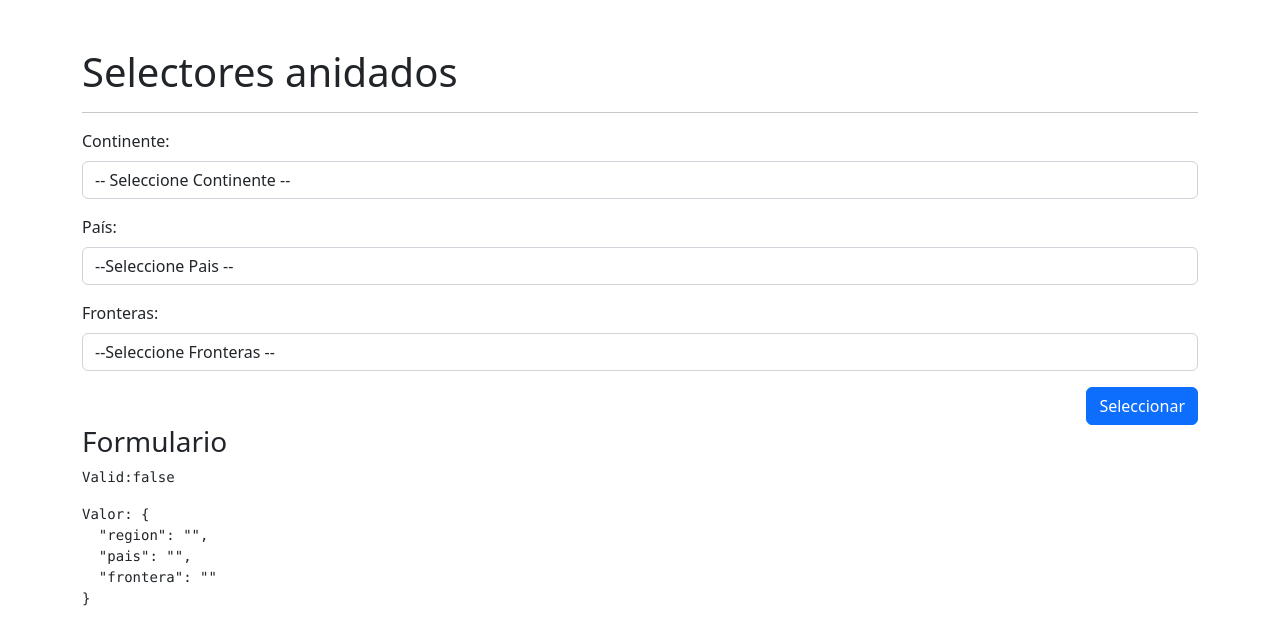
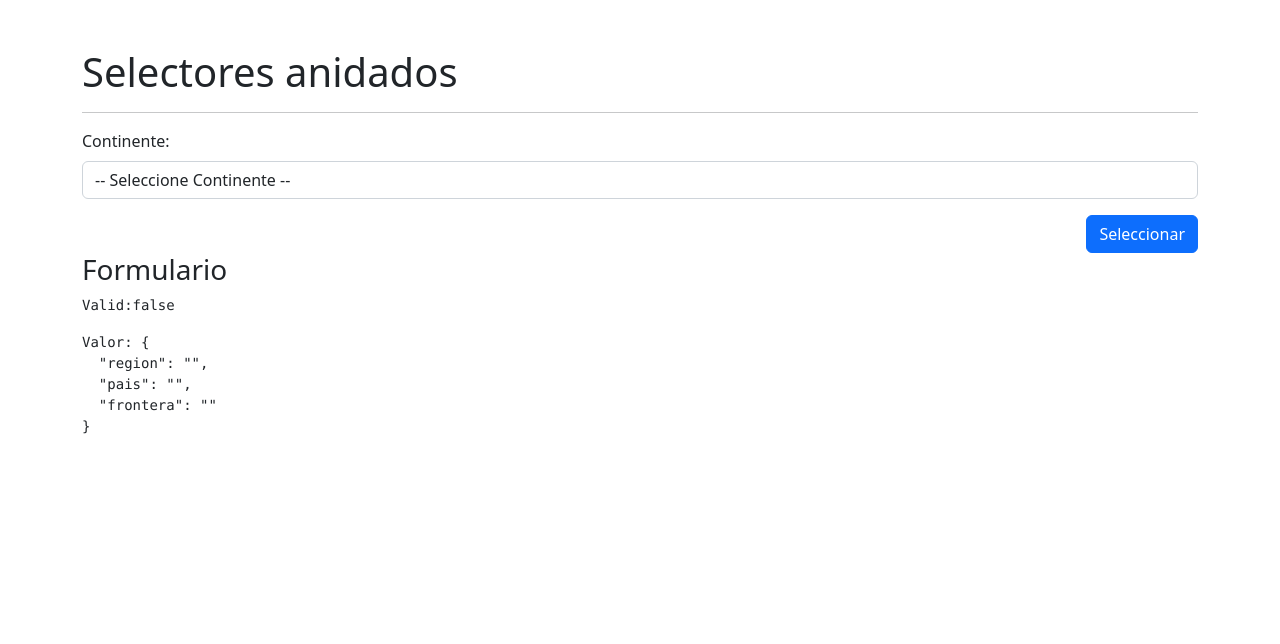
Before and after one commit to Ayilk/Selectores-angular, an Angular app: page /selectorPage/selector in a window 1280 px wide. Shown: the top 644 px of the page. Built offline with nearby package versions, Linux system fonts and the light colour scheme.

Commit message:
Mejorar la expericia de usuari

```diff
--- a/src/app/paises/pages/selector-page/selector-page.component.html
+++ b/src/app/paises/pages/selector-page/selector-page.component.html
@@ -17,7 +17,7 @@
     </div>
 
     <!-- Pais -->
-    <div class="row mb-3">
+    <div class="row mb-3" *ngIf="paises.length !==0">
         <div class="col">
             <label class="form-label">País:</label>
             <select class="form-control"
@@ -30,7 +30,7 @@
     </div>
 
     <!-- Fronteras -->
-    <div class="row mb-3">
+    <div class="row mb-3" *ngIf="fronteras && fronteras.length !== 0">
         <div class="col">
             <label class="form-label">Fronteras:</label>
             <select class="form-control"
@@ -39,6 +39,14 @@
                 <option *ngFor="let frontera of fronteras"
                             [value]="frontera">{{ frontera }}</option>
                 </select>
+        </div>
+    </div>
+
+    <div class="row" *ngIf="cargando">
+        <div class="col">
+            <div class="alert alert-primary">
+                Cargando...
+            </div>
         </div>
     </div>
 
--- a/src/app/paises/pages/selector-page/selector-page.component.ts
+++ b/src/app/paises/pages/selector-page/selector-page.component.ts
@@ -15,6 +15,8 @@ export class SelectorPageComponent implements OnInit {
   miFormulario: FormGroup = this.fb.group({
     region  : ['', Validators.required],
     pais    : ['', Validators.required],
+    //Esta es la pimer manera manera de bloquer el ultimo selector
+    //frontera: [{value:'', disable: true }, Validators.required]
     frontera: ['', Validators.required]
 
   })
@@ -24,6 +26,9 @@ export class SelectorPageComponent implements OnInit {
   regiones:  string[]    = [];
   paises:    PaisSmall[] = [];
   fronteras: string[] | undefined    = [];
+
+  //UI
+  cargando: boolean = false;
 
 
   constructor(private fb: FormBuilder,
@@ -49,12 +54,16 @@ export class SelectorPageComponent implements OnInit {
   .pipe(
     tap( ( _ ) =>{
       this.miFormulario.get('pais')?.reset('');
+      this.cargando = true
+      //Esta es la segunda manera de bloquear el tercer selector
+      //this.miFormulario.get('frontera')?.disable();
     } ),
     switchMap(region => this.paisesServce.getPaisesPorRegion( region ))
   )
     .subscribe(paises => {
       //console.log(paises);
       this.paises = paises;
+      this.cargando = false;
     })
 
     //Cuando cambie el pais
@@ -63,6 +72,9 @@ export class SelectorPageComponent implements OnInit {
       tap( ( code ) => {
         this.fronteras = [];
         this.miFormulario.get('frontera')?.reset('');
+        this.cargando = true;
+        //Esta es parte de  la segunda manera de bloquear el tercer selector
+        //this.miFormulario.get('frontera')?.enable();
         console.log(code)
       }),
       switchMap( code =>
@@ -72,6 +84,7 @@ export class SelectorPageComponent implements OnInit {
     .subscribe(pais => {
       console.log('pais', pais )
      this.fronteras =  pais ? pais[0].borders : [];
+     this.cargando = false;
     })
   }
 
```
